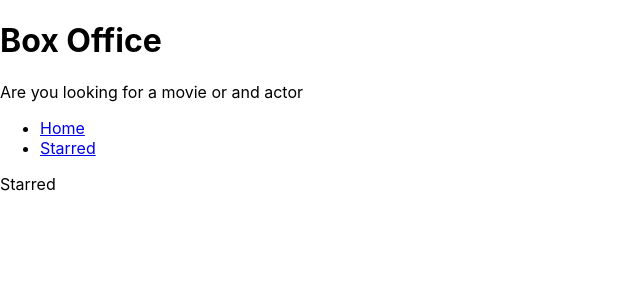
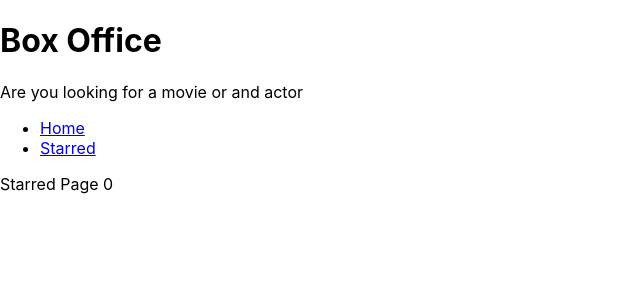
Before and after one commit to init-bishal/BOX-OFFICE-APP, a React (Create React App) app: page /starred in a window 1280 px wide. Shown: the top 300 px of the page, without its empty margins (0-640 px from the left). Built offline with nearby package versions, Linux system fonts and the light colour scheme.

Commit message:
show page working

```diff
--- a/src/components/shows/ShowCard.jsx
+++ b/src/components/shows/ShowCard.jsx
@@ -1,5 +1,5 @@
 import React from 'react'
-const ShowCard = ({name,image,id,summary,onStarMeClick}) => {
+const ShowCard = ({name,image,id,summary,onStarMeClick,isStarred}) => {
     const summaryStripper=summary?summary.split(" ").slice(0,10).join(' ').replace(/<.+?>/g,'')
     :'No description'
   return (
@@ -12,7 +12,7 @@ const ShowCard = ({name,image,id,summary,onStarMeClick}) => {
         <p>{summaryStripper}...</p>
        <div>
         <a href={`/show/${id}`} target='_blank' rel="noreferrer">Read more </a>
-        <button type='button' onClick={()=>onStarMeClick(id)}>Star me</button>
+        <button type='button' onClick={()=>onStarMeClick(id)}>{isStarred ? 'Unstar me':'Star me '}</button>
        </div>
     </div>
   )
--- a/src/components/shows/ShowGrid.jsx
+++ b/src/components/shows/ShowGrid.jsx
@@ -1,28 +1,9 @@
 import { useReducer,useEffect} from 'react'
+import useStarredShows from '../../lib/useStarredShows.js'
 import ShowCard from './ShowCard'
-const usePersistedReducer=(reducer,initialState,localStorageKey)=>{
 
-  const [state, dispatch]=useReducer(reducer,initialState,(initial)=>{
-  const persistedValue=localStorage.getItem(localStorageKey)
-    return persistedValue? JSON.parse(persistedValue):initial
-
-  })
-  useEffect(()=>{
-    localStorage.setItem(localStorageKey,JSON.stringify(state))
-  },[state,localStorageKey])
-  return [state,dispatch]
-}
-const starredShowReducer=(currentStarred,action)=>{
-  switch(action.type)
-  {
-    case 'STAR':return currentStarred.concat(action.showId)
-    case 'UNSTAR':return currentStarred.filter((i)=>i!==action.showId)
-    default: return currentStarred
-  }
-
-}
 const ShowGrid = ({apiData}) => {
-  const [starredShows,dispatchStarred]=usePersistedReducer(starredShowReducer,[],'starredShows')
+  const [starredShows,dispatchStarred]=useStarredShows()
   console.log({starredShows})
   const onStarMeClick=(showId)=>{
         const isStarred =starredShows.includes(showId)
@@ -42,6 +23,7 @@ const ShowGrid = ({apiData}) => {
                 id={data.show.id}
                 summary={data.show.summary}
                 onStarMeClick={onStarMeClick}
+                isStarred={starredShows.includes(data.show.id)}
             />
          ))}
     </div>
--- /dev/null
+++ b/src/lib/useStarredShows.js
@@ -0,0 +1,26 @@
+import { useEffect,useReducer } from "react"
+const usePersistedReducer=(reducer,initialState,localStorageKey)=>{
+
+    const [state, dispatch]=useReducer(reducer,initialState,(initial)=>{
+    const persistedValue=localStorage.getItem(localStorageKey)
+      return persistedValue? JSON.parse(persistedValue):initial
+
+    })
+    useEffect(()=>{
+      localStorage.setItem(localStorageKey,JSON.stringify(state))
+    },[state,localStorageKey])
+    return [state,dispatch]
+  }
+  const starredShowReducer=(currentStarred,action)=>{
+    switch(action.type)
+    {
+      case 'STAR':return currentStarred.concat(action.showId)
+      case 'UNSTAR':return currentStarred.filter((i)=>i!==action.showId)
+      default: return currentStarred
+    }
+
+  }
+const useStarredShows=()=>{
+    return usePersistedReducer(starredShowReducer,[],'starredShows')
+}
+export default useStarredShows
--- a/src/pages/Starred.jsx
+++ b/src/pages/Starred.jsx
@@ -1,9 +1,12 @@
 import React from 'react'
+import useStarredShows from '../lib/useStarredShows'
 
 const Starred = () => {
+  // here we dont require dispatchShows
+  const [starredShows]=useStarredShows()
   return (
     <div>
-        Starred
+        Starred  Page {starredShows.length}
     </div>
   )
 }
```
